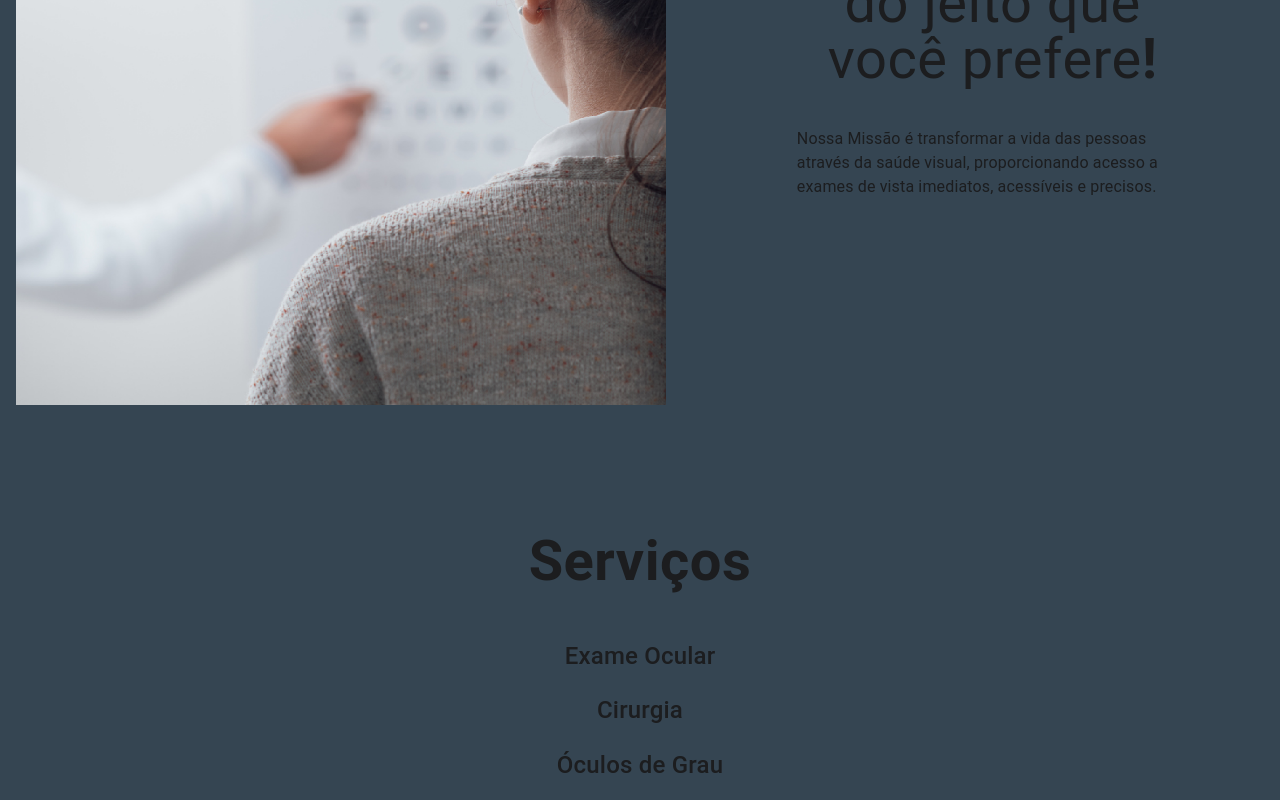
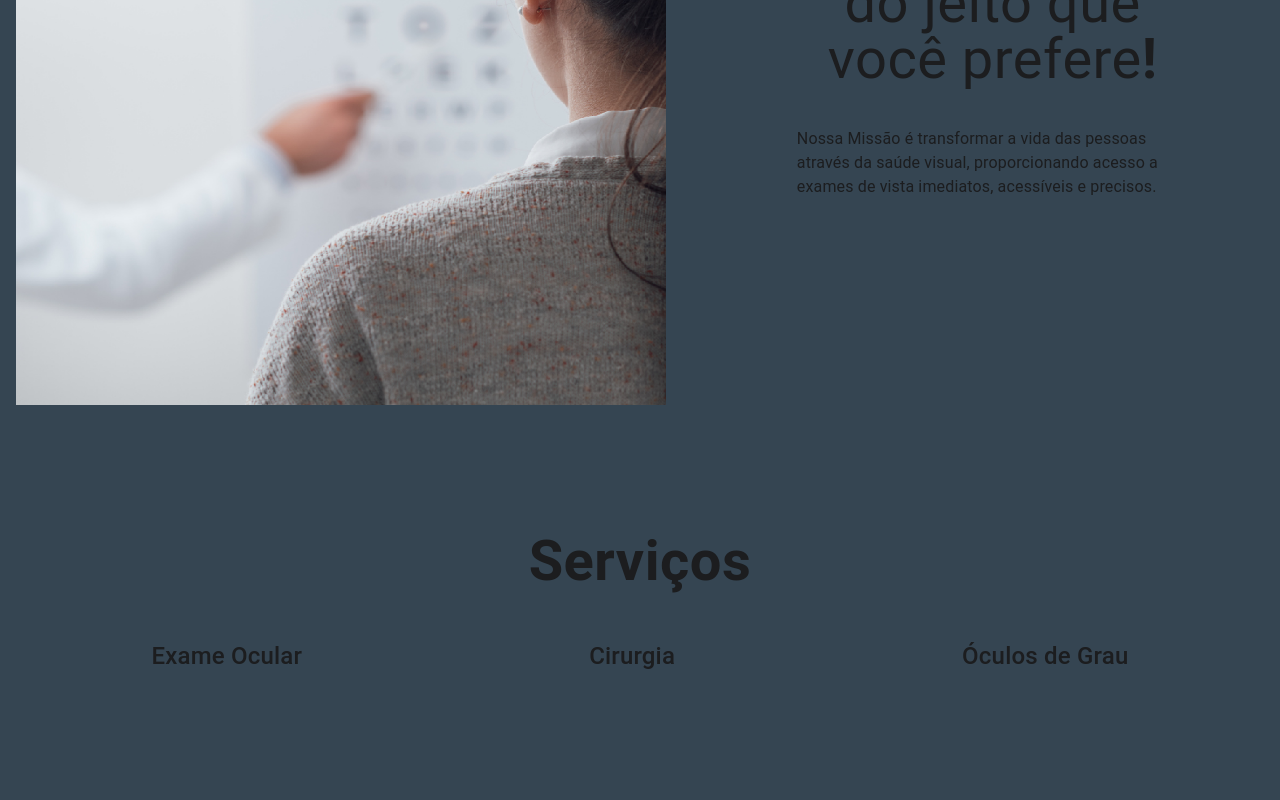
Before and after one commit to RamonRodSou/DrVisao, a Next.js app: page / in a window 1280 px wide. Shown: the part 1283-2083 px from the top of the page. After the commit the page ends 1974 px from the top, so only its background shows below. Built offline with nearby package versions, Linux system fonts and the light colour scheme.

Commit message:
feature-003 - style:  ajustando css de servicos

```diff
--- a/src/app/_component/solution/style.scss
+++ b/src/app/_component/solution/style.scss
@@ -7,19 +7,22 @@
 
         .solutions-type {
             display: flex;
+            justify-content: space-around;
             flex-direction: column;
             align-items: center;
             text-align: center;
             gap: 1rem;
-        }
+            width: 100%;
         }
 
         @media (min-width: 800px) {
 
             .solutions-type {
                 justify-content: space-around;
+                flex-direction: row;
             }
         }
 
         @media (min-width: 1024px) {}
     }
+}
```
Lines whose indentation alone changed are shown as unchanged.
